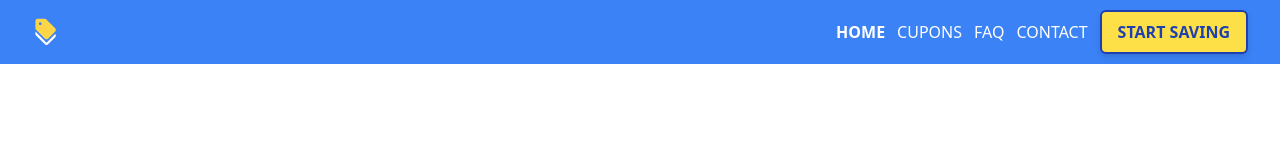
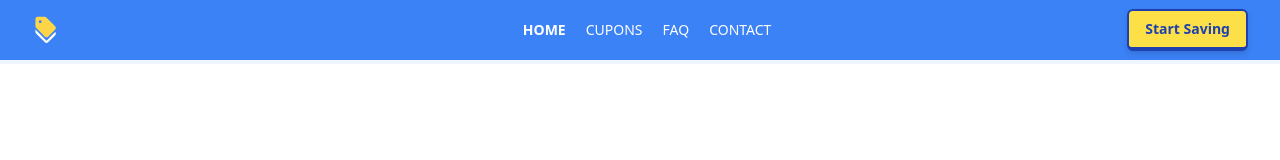
Before and after one commit to saeidex/Couply-Reshaped, a website built with Vite: page index.html in a window 1280 px wide. Built offline with nearby package versions, Linux system fonts and the light colour scheme.

Commit message:
created: utils.css; modified: navbar, linked utiles.css;

```diff
--- a/index.html
+++ b/index.html
@@ -7,24 +7,27 @@
     <title>DEV Server</title>
   </head>
   <body>
-    <header class="header w-screen h-auto">
-      <nav class="header__menu flex self-center h-16 bg-blue-500 ml-auto mr-auto px-8 justify-between items-center">
+    <header class="header">
+      <nav class="header__menu">
         <div class="header__menu-logo">
-          <img src="/logo.svg" alt="Couply">
+          <img src="/logo.svg" alt="Couply" />
         </div>
         <div class="header__menu-items">
-          <ul class="flex gap-3 items-center uppercase text-base text-white font-base">
+          <ul>
             <li class="header__link font-bold"><a href="#">Home</a></li>
             <li class="header__link"><a href="#">Cupons</a></li>
             <li class="header__link"><a href="#">FAQ</a></li>
             <li class="header__link"><a href="#">Contact</a></li>
+          </ul>
+        </div>
+        <div class="header__menu-btn">
+          <ul>
             <li class="header__link btn"><a href="#">Start Saving</a></li>
           </ul>
         </div>
       </nav>
     </header>
 
-
     <script type="module" src="./src/main.js"></script>
   </body>
 </html>
--- a/src/main.js
+++ b/src/main.js
@@ -1 +1,2 @@
 import './styles/tw_style.css'
+import './styles/utils.css'
--- a/src/styles/tw_style.css
+++ b/src/styles/tw_style.css
@@ -1,7 +1,17 @@
+/* @import url("./utils.css"); */
 @tailwind base;
 @tailwind components;
 @tailwind utilities;
 
-.btn {
-  @apply bg-yellow-300 text-blue-800 px-4 py-2 rounded-md font-bold drop-shadow-md border-2 border-blue-800 hover:border-yellow-300 transition-all duration-300;
+.header {
+  @apply w-screen h-auto;
 }
+.header__menu {
+  @apply flex self-center h-16 bg-blue-500 ml-auto mr-auto px-8 justify-between items-center border-b-4 border-blue-50;
+}
+.header__menu-items > ul {
+  @apply flex gap-5 items-center uppercase text-base text-white;
+}
+.header__link {
+  @apply text-sm hover:text-yellow-300 transition-colors duration-300;
+}
--- /dev/null
+++ b/src/styles/utils.css
@@ -0,0 +1,3 @@
+.btn {
+  @apply text-sm bg-yellow-300 text-blue-800 px-4 py-2 rounded-md font-bold drop-shadow-md border-2 border-blue-800 hover:bg-white transition-all duration-300 border-b-4 cursor-pointer hover:text-blue-800;
+}
```
